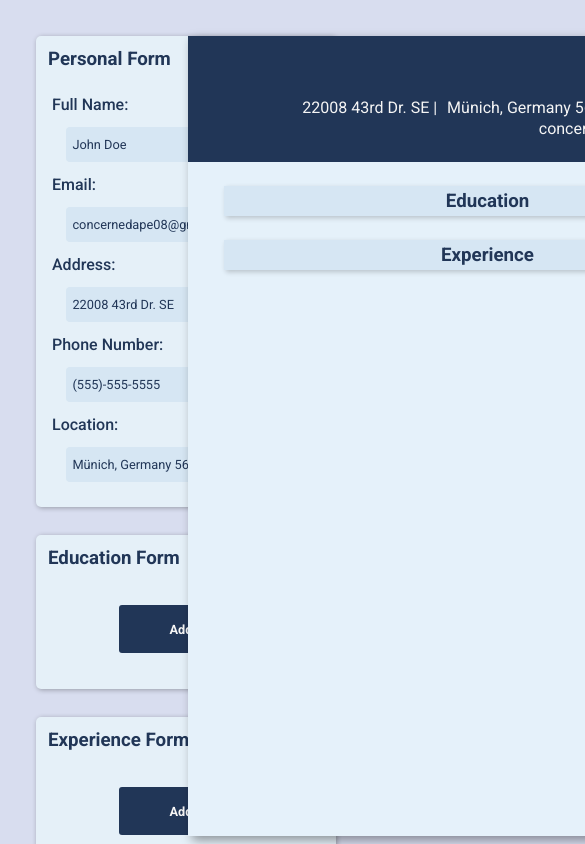
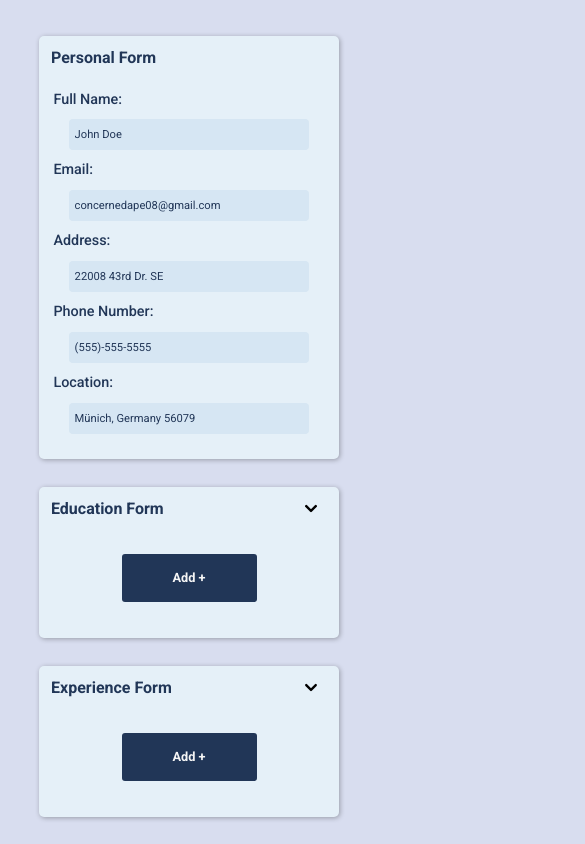
Before and after one commit to jpmunich/Odin-CV-Application, a React (Vite) app: page / in a window 390 px wide. Shown: the top 844 px of the page, 585 px wide, since content can reach past the window. Built offline with nearby package versions, Linux system fonts and the light colour scheme.

Commit message:
Add animations + Improve responsiveness

```diff
--- a/src/styles/App.css
+++ b/src/styles/App.css
@@ -2,3 +2,76 @@
   display: flex;
   gap: 48px;
 }
+
+@media (max-width: 1024px) {
+  .ui-container {
+    flex-direction: column;
+  }
+
+  .form-container {
+    width: 60%;
+    margin: 0 auto;
+  }
+
+  .resume-container {
+    margin: 0 auto 48px;
+    width: 75%;
+    right: 0;
+  }
+}
+
+@media (max-width: 848px) {
+  .form-container {
+    width: 80%;
+  }
+}
+
+@media (max-width: 676px) {
+  .resume-container {
+    min-width: 300px;
+    height: 600px;
+    width: 90%;
+  }
+
+  .form-container {
+    padding: 36px 0px;
+  }
+
+  #header-container {
+    padding: 18px 30px 18px 18px;
+  }
+
+  h1 {
+    font-size: 1.6rem;
+  }
+
+  p {
+    font-size: 0.8rem;
+  }
+
+  h3 {
+    font-size: 1rem;
+  }
+
+  h4 {
+    font-size: 0.95rem;
+  }
+
+  label {
+    font-size: 0.9rem;
+  }
+
+  input {
+    font-size: 0.7rem;
+  }
+}
+
+@media (max-width: 472px) {
+  p {
+    font-size: 0.6rem;
+  }
+
+  h4 {
+    font-size: 0.7rem;
+  }
+}
--- a/src/styles/Form.css
+++ b/src/styles/Form.css
@@ -31,6 +31,7 @@ label {
   font-weight: 500;
   display: block;
   padding: 0.8em 0 0.8em 1em;
+  pointer-events: none;
 }
 
 .personal-information-input-container,
@@ -49,12 +50,19 @@ textarea {
   border-radius: 4px;
   background-color: #d6e6f3;
   color: #213657;
+  transition: 0.5s;
 }
 
 input::placeholder,
 textarea::placeholder {
   font-weight: 500;
   color: #6c7a86af;
+}
+
+input:hover,
+textarea:hover {
+  background-color: #bfd4e6;
+  padding: 0.9em 0.65em;
 }
 
 .bottom-of-form-input {
@@ -84,6 +92,7 @@ button {
 
 button:hover {
   padding: 0 1.6em;
+  background-color: #35568d;
 }
 
 .add-education-section-button-container,
```
